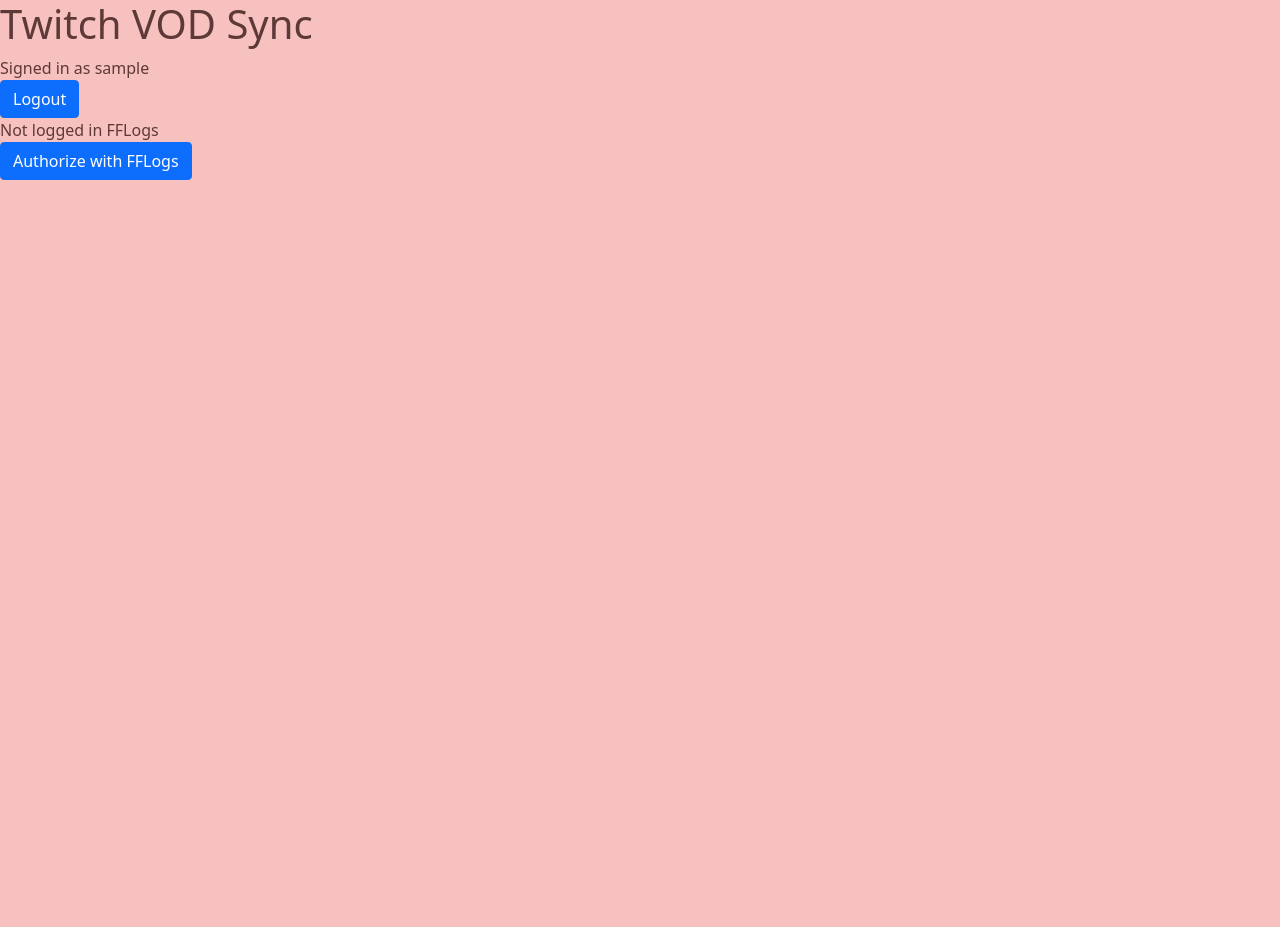
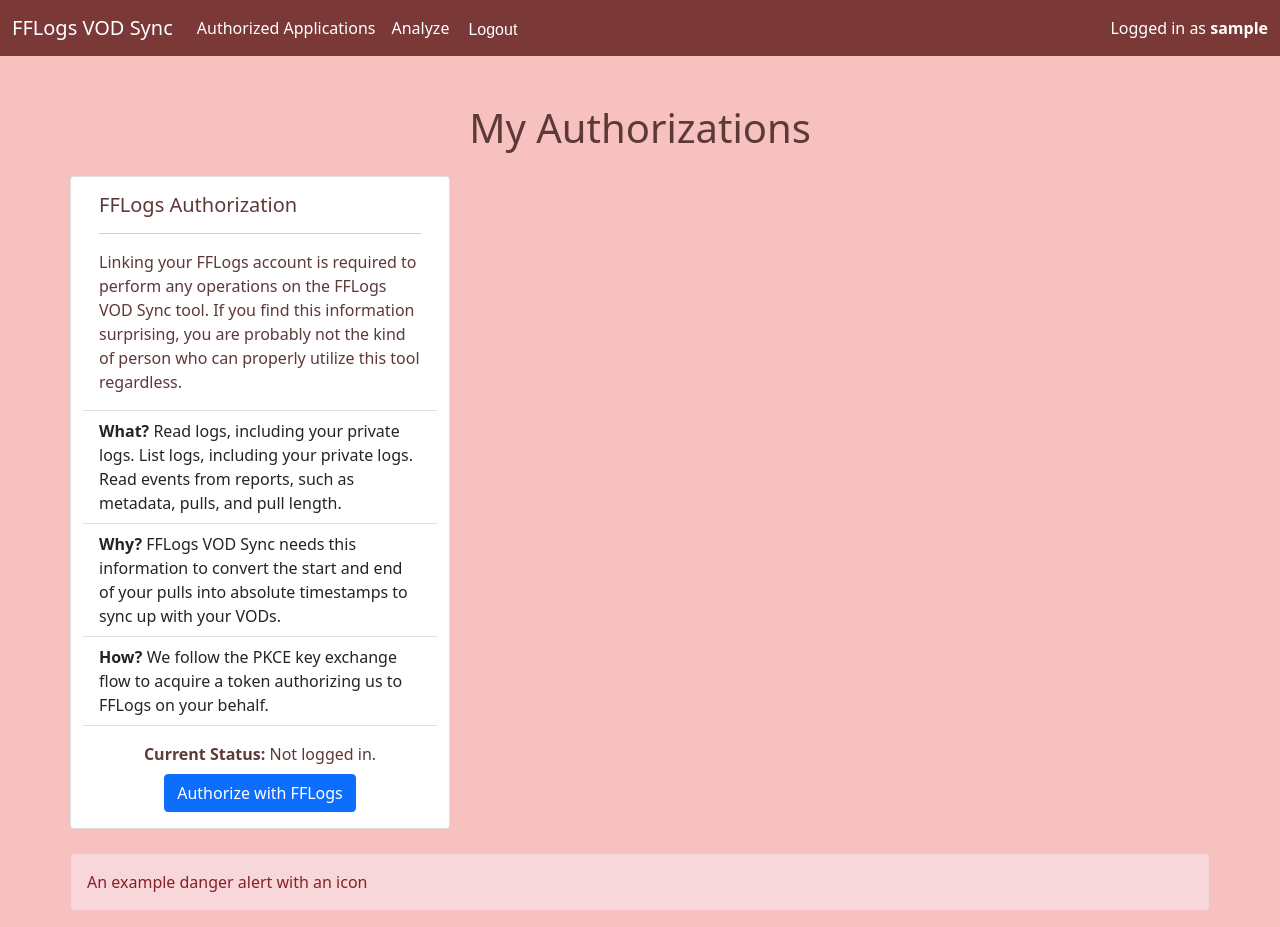
Before and after one commit to VanillaDevelop/TwitchVodSync, a Flask app: template templates/home.html in a window 1280 px wide. Before the commit the page ends 180 px from the top, so only its background shows below. Run offline with Flask 2, Linux system fonts and the light colour scheme; the template is opened without the code that fills it: most values are stand-ins (such as "Sample title", 1, 10 or a date in 2020).

Commit message:
Add proper styling for home page, finish acquiring and revoking fflogs auth.

```diff
--- /dev/null
+++ b/static/main.css
@@ -0,0 +1,23 @@
+.navbar
+{
+    background-color: #7A3836 !important;
+    color: white !important;
+}
+
+.navbar a
+{
+    color: white !important;
+}
+
+#logout-form-item
+{
+    display: flex;
+    flex-direction: column;
+    justify-content: center;
+    padding: 8px 5px 5px;
+}
+
+.btn-link
+{
+    color: white !important;
+}
--- a/static/style.css
+++ b/static/style.css
@@ -14,3 +14,13 @@ body
     align-items: center;
     justify-content: center;
 }
+
+.btn-link {
+  background: none!important;
+  border: none;
+  /*optional*/
+  font-family: arial, sans-serif;
+  /*input has OS specific font-family*/
+  text-decoration: none;
+  cursor: pointer;
+}
--- a/templates/home.html
+++ b/templates/home.html
@@ -1,19 +1,51 @@
-{% extends "template.html" %}
+{% extends "templatemain.html" %}
 
-{% block body %}
-<h1>Twitch VOD Sync</h1>
-Signed in as {{ username }}
-<form action="/logout" method="POST">
-    <button class="btn btn-primary">Logout</button>
-</form>
+{% block head %}
+    <link rel="stylesheet" href="{{  url_for('static', filename='main.css') }}">
+{% endblock %}
 
-{% if "fflogs" in auths %}
-    <div>Logged in FFLogs</div>
-{% else %}
-    <div>Not logged in FFLogs</div>
-    <form action="/auth/fflogs/challenge" method="POST">
-        <button class="btn btn-primary">Authorize with FFLogs</button>
-    </form>
-{% endif %}
-
+{% block content %}
+<div class="container mt-5">
+    <h1 class="text-center mb-4">My Authorizations</h1>
+    <div class="row">
+        <div class="card col-md-4">
+            <div class="card-body">
+            <h5 class="card-title">FFLogs Authorization</h5>
+            <hr />
+            <p class="card-text">Linking your FFLogs account is required to perform any operations on the FFLogs VOD
+            Sync tool. If you find this information surprising, you are probably not the kind of person who can
+            properly utilize this tool regardless.</p>
+            </div>
+            <ul class="list-group list-group-flush">
+            <li class="list-group-item"><strong>What?</strong> Read logs, including your private logs. List logs,
+            including your private logs. Read events from reports, such as metadata, pulls, and pull length.</li>
+                <li class="list-group-item"><strong>Why?</strong> FFLogs VOD Sync needs this information to convert the
+                    start and end of your pulls into absolute timestamps to sync up with your VODs.
+            </li>
+                <li class="list-group-item"><strong>How?</strong> We follow the PKCE key exchange flow to acquire a
+                token authorizing us to FFLogs on your behalf.</li>
+            </ul>
+            <div class="card-body text-center">
+                <strong>Current Status: </strong>
+                {% if "fflogs" in auths %}
+                    <span>Logged in FFLogs as <strong>{{ auths["fflogs"]["username"] }}</strong></span>.
+                    <form class="mt-2 d-inline-block" action="/auth/fflogs/signout" method="POST">
+                        <button class="btn btn-primary">Unlink this account.</button>
+                    </form>
+                {% else %}
+                    <span>Not logged in</span>.
+                    <form class="mt-2 d-inline-block" action="/auth/fflogs/challenge" method="POST">
+                        <button class="btn btn-primary">Authorize with FFLogs</button>
+                    </form>
+                {% endif %}
+            </div>
+        </div>
+    </div>
+    <div class="row mt-4">
+        <div class="alert alert-danger">
+            <strong></strong>
+            An example danger alert with an icon
+        </div>
+    </div>
+</div>
 {% endblock %}
--- /dev/null
+++ b/templates/templatemain.html
@@ -0,0 +1,32 @@
+{%  extends "template.html" %}
+
+{% block body %}
+    <nav class="navbar navbar-expand-lg navbar-light bg-light">
+        <div class="container-fluid">
+            <a class="navbar-brand">FFLogs VOD Sync</a>
+            <button class="navbar-toggler" type="button" data-bs-toggle="collapse" data-bs-target="#navbarSupportedContent" aria-controls="navbarSupportedContent" aria-expanded="false" aria-label="Toggle navigation">
+            <span class="navbar-toggler-icon"></span>
+            </button>
+            <div class="collapse navbar-collapse" id="navbarSupportedContent">
+                <ul class="navbar-nav me-auto mb-2 mb-lg-0">
+                    <li class="nav-item">
+                        <a class="nav-link active" href="#">Authorized Applications</a>
+                    </li>
+                    <li class="nav-item">
+                        <a class="nav-link" href="#">Analyze</a>
+                    </li>
+                    <li id="logout-form-item" class="nav-item">
+                        <form action="/logout" method="POST">
+                            <button class="btn-link">Logout</button>
+                        </form>
+                    </li>
+                </ul>
+                <div class="d-flex">
+                    <span>Logged in as <strong>{{ username }}</strong></span>
+                </div>
+            </div>
+        </div>
+    </nav>
+    {% block content %}
+    {% endblock %}
+{% endblock %}
```
Also changed, not shown: DocStore/MongoDB.py (+11 -3 lines), views/fflogs.py (+3 -4 lines).
